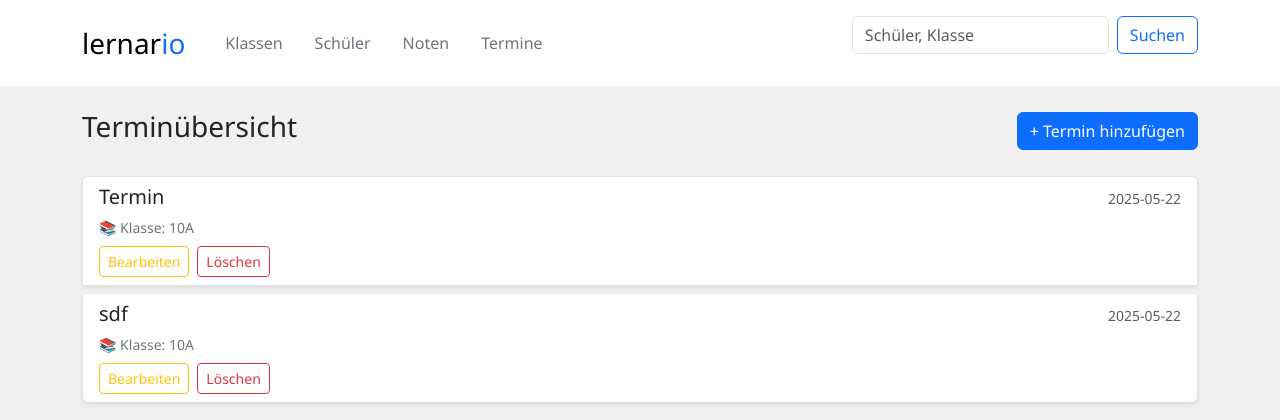
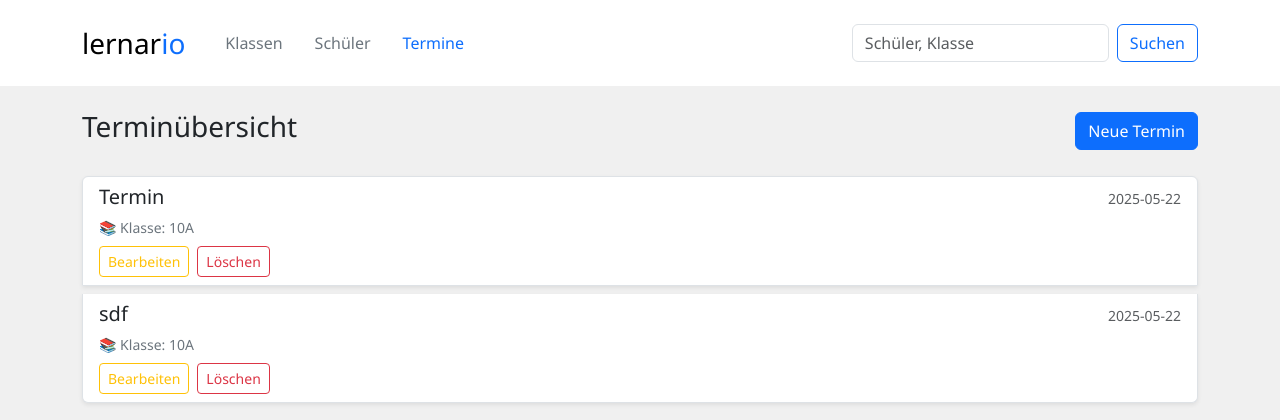
Before and after one commit to epunksandr/lernario, a Flask app: page /termine/ in a window 1280 px wide. Shown: the top 420 px of the page. Run offline with Flask 3, Linux system fonts and the light colour scheme; data comes from the database, SQL or seed files in the repository; both versions use the stored data as it was after the commit.

Commit message:
some fixes & student modal

```diff
--- a/templates/components/header.html
+++ b/templates/components/header.html
@@ -1,4 +1,4 @@
-<nav class="navbar py-3 navbar-expand-lg bg-white">
+<nav class="navbar py-2 navbar-expand-lg bg-white">
     <div class="container">
         <a class="navbar-brand fs-3 fw-medium me-4" href="{{ url_for('homepage') }}">lernar<span
                 class="text-primary">io</span></a>
@@ -6,7 +6,7 @@
             aria-controls="navbarSupportedContent" aria-expanded="false" aria-label="Toggle navigation">
             <span class="navbar-toggler-icon"></span>
         </button>
-        <div class="collapse navbar-collapse" id="navbarSupportedContent">
+        <div class="collapse navbar-collapse flex justify-content-center" id="navbarSupportedContent">
             <ul class="nav me-auto mb-lg-0">
                 <li>
                     <a href="{{ url_for('klassen.uebersicht') }}"
@@ -21,15 +21,11 @@
                     </a>
                 </li>
                 <li>
-                    <a href="{{ url_for('noten') }}"
-                        class="nav-link link-secondary{% if active_page == 'noten' %}active {% endif %}">Noten</a>
-                </li>
-                <li>
                     <a href="{{ url_for('termine.uebersicht') }}"
-                        class="nav-link link-secondary{% if active_page == 'termine' %}active {% endif %}">Termine</a>
+                        class="nav-link link-secondary{% if active_page == 'kalender' %}active {% endif %}">Termine</a>
                 </li>
             </ul>
-            <form class="d-flex" role="search">
+            <form class="d-flex mt-3" role="search">
                 <input class="form-control me-2" type="search" placeholder="Schüler, Klasse" aria-label="Schüler">
                 <button class="btn btn-outline-primary" type="submit">Suchen</button>
             </form>
--- a/templates/termine.html
+++ b/templates/termine.html
@@ -7,7 +7,7 @@
 <div class="container py-4">
     <div class="d-flex justify-content-between align-items-center mb-4">
         <h3>Terminübersicht</h3>
-        <button class="btn btn-primary" data-bs-toggle="modal" data-bs-target="#klasseModal">+ Termin hinzufügen</button>
+        <a href="{{ url_for('termine.show_termin_form') }}" class="btn btn-primary">Neue Termin</a>
     </div>
 
     <div class="list-group">
```
Also changed, not shown: templates/klassenverwaltung.html (+7 -4 lines), templates/schueler.html (+41 -3 lines), db/lernario.db.
